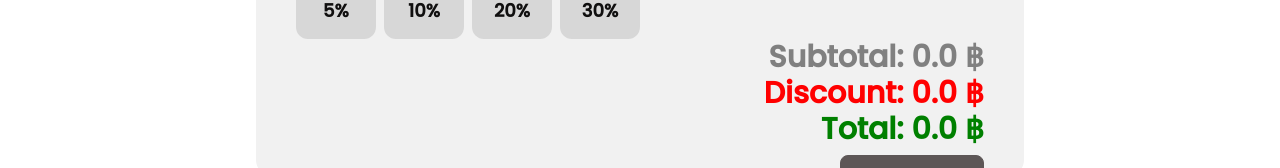
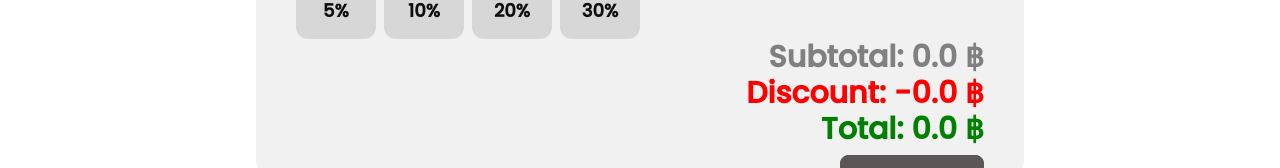
Before and after one commit to TanasitISTG/203-Store, a Vue app: page /cashier in a window 1280 px wide. Shown: the part 493-661 px from the top of the page. Built offline with nearby package versions, Linux system fonts and the light colour scheme.

Commit message:
Refactor discount display in Cashier.vue to show negative value

```diff
--- a/src/components/Cashier/Cashier.vue
+++ b/src/components/Cashier/Cashier.vue
@@ -207,7 +207,7 @@ onMounted(() => {
             <div class="flex flex-col mx-10">
                 <p class="text-right text-3xl font-semibold" style="color: grey">Subtotal: {{
                     numberFormat(getTotal(amountArray)) }} ฿</p>
-                <p class="text-right text-3xl font-semibold" style="color: red">Discount: {{
+                <p class="text-right text-3xl font-semibold" style="color: red">Discount: -{{
                     numberFormat(getDiscount(discount, amountArray)) }} ฿</p>
                 <p class="text-right text-3xl font-semibold" style="color: green">Total: {{
                     numberFormat(getTotalWithDiscount(discount, amountArray)) }} ฿</p>
```
